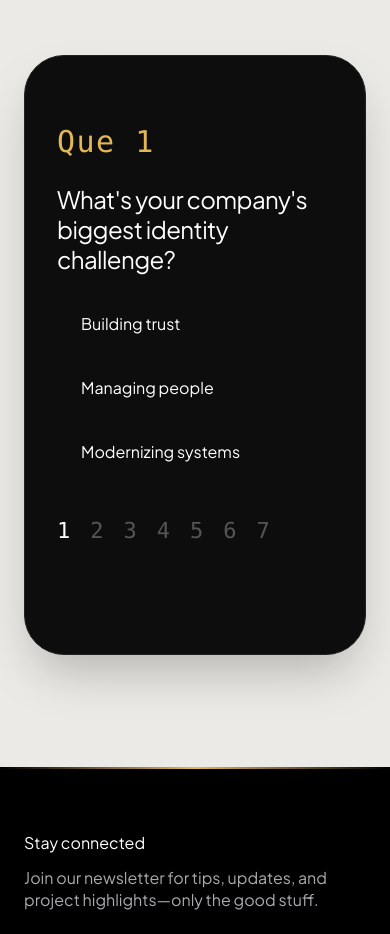
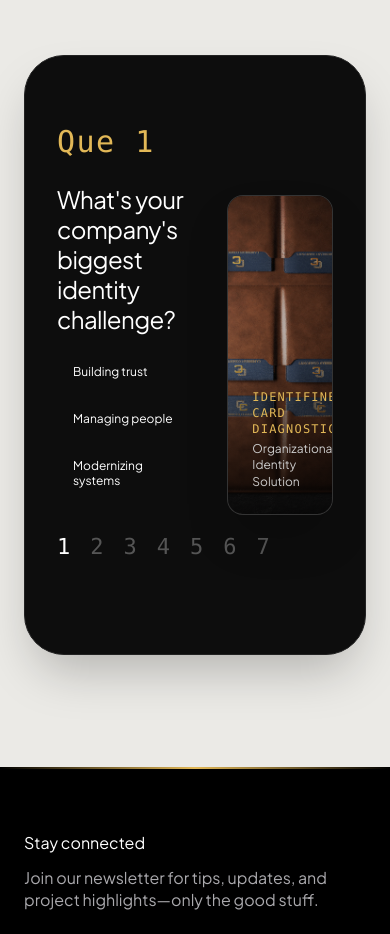
Before and after one commit to 0001-DEV/Identifine, a React (Vite) app: page / in a window 390 px wide. Shown: the part 9680-10614 px from the top of the page. Built offline with nearby package versions, Linux system fonts and the light colour scheme; the HTML template or start-up script is replaced by a standard one; a web font is replaced by a local one.

Commit message:
Force side-by-side quiz layout on mobile

```diff
--- a/src/components/IdentityQuiz.jsx
+++ b/src/components/IdentityQuiz.jsx
@@ -180,13 +180,12 @@ export default function IdentityQuiz() {
       {!completed ? (
         /* Entire Grid (Left Question + Right Asset Image Showcase) */
         <div
-          className={`grid grid-cols-1 lg:grid-cols-12 gap-8 lg:gap-12 items-center transition-all duration-300 ease-[cubic-bezier(0.16,1,0.3,1)] ${
-            isSliding ? 'opacity-0 -translate-x-14 scale-[0.98]' : 'opacity-100 translate-x-0 scale-100'
-          }`}
+          className={`grid grid-cols-12 gap-4 sm:gap-8 lg:gap-12 items-center transition-all duration-300 ease-[cubic-bezier(0.16,1,0.3,1)] ${isSliding ? 'opacity-0 -translate-x-14 scale-[0.98]' : 'opacity-100 translate-x-0 scale-100'
+            }`}
         >
 
           {/* Question Side */}
-          <div className="lg:col-span-8 space-y-5 -mt-10 sm:-mt-14">
+          <div className="col-span-7 lg:col-span-8 space-y-4 sm:space-y-5 -mt-6 sm:-mt-14">
             <div className="space-y-4">
               <span className="text-3xl sm:text-4xl lg:text-5xl font-normal font-mono text-[#E2B857] block tracking-wider mb-6 sm:mb-8">
                 {quizQuestions[currentStep].queNum}
@@ -202,9 +201,9 @@ export default function IdentityQuiz() {
                 <button
                   key={idx}
                   onClick={() => handleSelectOption(opt)}
-                  className="w-full text-left py-3.5 sm:py-4 px-6 sm:px-8 rounded-full text-base sm:text-lg font-normal transition-all duration-300 bg-transparent hover:bg-white hover:text-black border-0 text-white flex items-center justify-between group shadow-none hover:shadow-xl hover:scale-[1.01]"
+                  className="w-full text-left py-2.5 sm:py-4 px-4 sm:px-8 rounded-full text-xs sm:text-lg font-normal transition-all duration-300 bg-transparent hover:bg-white hover:text-black border-0 text-white flex items-center justify-between group shadow-none hover:shadow-xl hover:scale-[1.01]"
                 >
-                  <span>{opt}</span>
+                  <span className="leading-tight pr-2">{opt}</span>
                 </button>
               ))}
             </div>
@@ -220,13 +219,12 @@ export default function IdentityQuiz() {
                   <button
                     key={num}
                     onClick={() => changeStep(stepIdx)}
-                    className={`transition-colors duration-200 font-normal ${
-                      isActive
+                    className={`transition-colors duration-200 font-normal ${isActive
                         ? 'text-white font-normal'
                         : isFilled
-                        ? 'text-white/80 hover:text-white'
-                        : 'text-[#555555] hover:text-white'
-                    }`}
+                          ? 'text-white/80 hover:text-white'
+                          : 'text-[#555555] hover:text-white'
+                      }`}
                   >
                     {num}
                   </button>
@@ -236,7 +234,7 @@ export default function IdentityQuiz() {
           </div>
 
           {/* Right Image Side (Asset Renders) */}
-          <div className="lg:col-span-4 hidden lg:flex flex-col items-center justify-center relative w-full h-[380px] rounded-3xl overflow-hidden bg-[#111111] border border-white/15 shadow-2xl">
+          <div className="col-span-5 lg:col-span-4 flex flex-col items-center justify-center relative w-full h-[320px] sm:h-[380px] rounded-2xl sm:rounded-3xl overflow-hidden bg-[#111111] border border-white/15 shadow-2xl mt-0">
             <img
               src={quizStepImages[currentStep % quizStepImages.length]}
               alt="Identifine Diagnostic"
@@ -256,9 +254,8 @@ export default function IdentityQuiz() {
       ) : (
         /* Final Completion Screen - Keeps Same 2-Column Grid */
         <div
-          className={`grid grid-cols-1 lg:grid-cols-12 gap-8 lg:gap-12 items-center transition-all duration-300 ease-[cubic-bezier(0.16,1,0.3,1)] ${
-            isSliding ? 'opacity-0 -translate-x-14 scale-[0.98]' : 'opacity-100 translate-x-0 scale-100'
-          }`}
+          className={`grid grid-cols-1 lg:grid-cols-12 gap-8 lg:gap-12 items-center transition-all duration-300 ease-[cubic-bezier(0.16,1,0.3,1)] ${isSliding ? 'opacity-0 -translate-x-14 scale-[0.98]' : 'opacity-100 translate-x-0 scale-100'
+            }`}
         >
           {/* Left Column: Go back, Heading, Inputs, Reduced Width Submit Button */}
           <div className="lg:col-span-8 space-y-5 -mt-10 sm:-mt-14">
```
